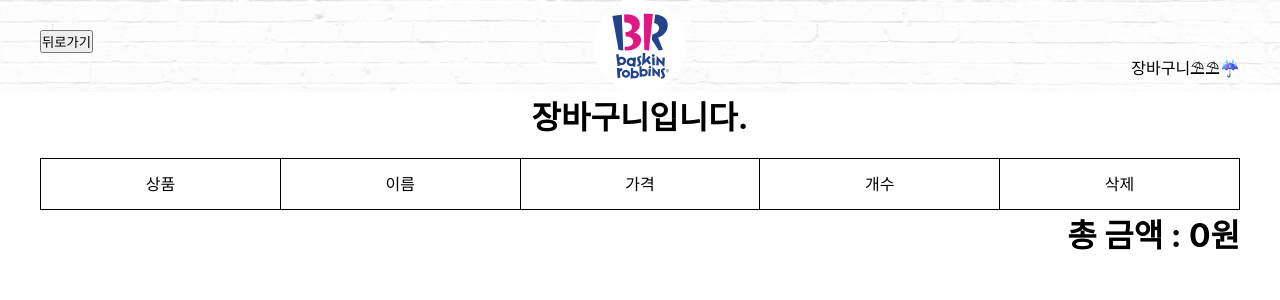
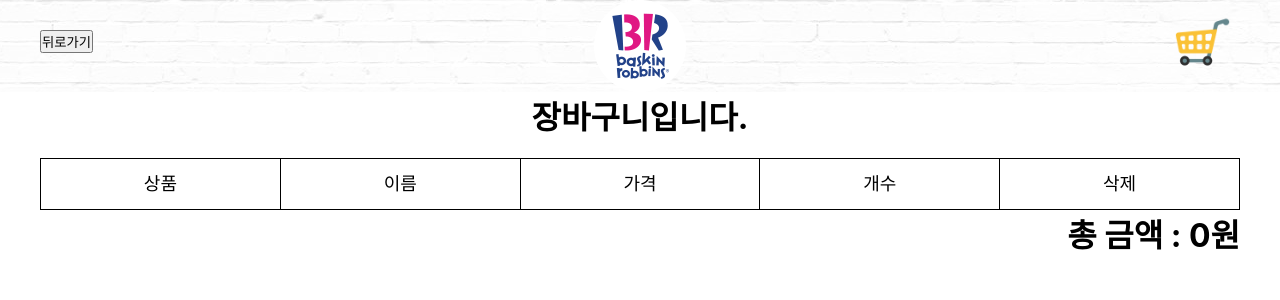
Before and after one commit to Tae-Hyun98/kiosk, a React (Create React App) app in the folder kiosk-app/: page /cart in a window 1280 px wide. Shown: the top 300 px of the page. Built offline with nearby package versions, Linux system fonts and the light colour scheme.

Commit message:
키오스크

```diff
--- a/kiosk-app/src/components/Header.js
+++ b/kiosk-app/src/components/Header.js
@@ -14,8 +14,13 @@ export default function Header() {
       <header className='header'>
         <Inner>
           <button className='back' onClick={() => {navigate(-1)}}>뒤로가기</button>
-          <Link to='/' className='logo'><img src={process.env.PUBLIC_URL + '/assets/images/logo.png'} alt='img'/></Link>
-          <Link to='/cart' className='cart'>장바구니⛱⛱☔</Link>
+          <Link to='/' className='logo'>
+            <img src={process.env.PUBLIC_URL + '/assets/images/logo.png'} alt='img'/>
+          </Link>
+
+          <Link to='/cart' className='cart'>
+            <img src={process.env.PUBLIC_URL + '/assets/images/cart_img.png'} alt='img'/>
+          </Link>
         </Inner>
       </header>
     </>
--- a/kiosk-app/src/pages/Cart.css
+++ b/kiosk-app/src/pages/Cart.css
@@ -1,41 +1,42 @@
-.cart {
+.cart_pro {
   margin-top: 20px;
 }
 
-.cart .cart_tit {
+.cart_pro .cart_tit {
   display: flex;
   border-top: 1px solid black;
   border-bottom: 1px solid black;
   border-left: 1px solid black;
 }
 
-.cart .cart_tit li {
+.cart_pro .cart_tit li {
   width: 25%;
   line-height: 50px;
+  font-size: 18px;
   text-align: center;
   border-right: 1px solid black;
 }
 
-.cart .cart_product li {
+.cart_pro .cart_product li {
   display: flex;
   line-height: 100px;
   border-bottom: 1px solid #ccc;
 }
 
-.cart .cart_product li p {
+.cart_pro .cart_product li p {
   width: 20%;
   text-align: center;
 }
-.cart .cart_product li p:last-child{
+.cart_pro .cart_product li p:last-child{
   border-right: 0;
 }
 
-.cart .cart_product li img {
+.cart_pro .cart_product li img {
   width: 100px;
   margin: 0 auto;
 }
 
-.cart .cart_product li .count_box{
+.cart_pro .cart_product li .count_box{
   display: flex;
   justify-content: center;
   align-items: center;
--- a/kiosk-app/src/pages/Cart.js
+++ b/kiosk-app/src/pages/Cart.js
@@ -33,7 +33,7 @@ export default function Cart() {
         <Container>
           <div className='cart_wrap'>
           <h1 style={{textAlign:'center'}}>장바구니입니다.</h1>
-          <div className='cart'>
+          <div className='cart_pro'>
             <ul className='cart_tit'>
               <li>상품</li>
               <li>이름</li>
@@ -51,8 +51,8 @@ export default function Cart() {
                 <p className='image_box'>
                   <img src={item.image} alt='img'/>
                 </p>
-                <p>{item.title}</p>
-                <p>{item.price}원</p>
+                <p style={{fontWeight:'bold'}}>{item.title}</p>
+                <p>{(item.price*item.count).toLocaleString()}원</p>
                 <div className='count_box'>
                   <Button onClick={()=>{
                     dispatch(miusCount(item.id))
--- a/kiosk-app/src/pages/Main/Main.css
+++ b/kiosk-app/src/pages/Main/Main.css
@@ -38,9 +38,12 @@ img {
 }
 .header .cart {
   position: absolute;
-  right: 0;
-  top: 30px;
+  width: 55px;
+  right: 10px;
+  top: 15px;
 }
+
+.header .cart img{width: 100%;}
 
 nav ul {
   display: flex;
```
Also changed, not shown: kiosk-app/public/assets/images/cart_img.png (added), kiosk-app/src/assets/images/cart_img.png (added).
